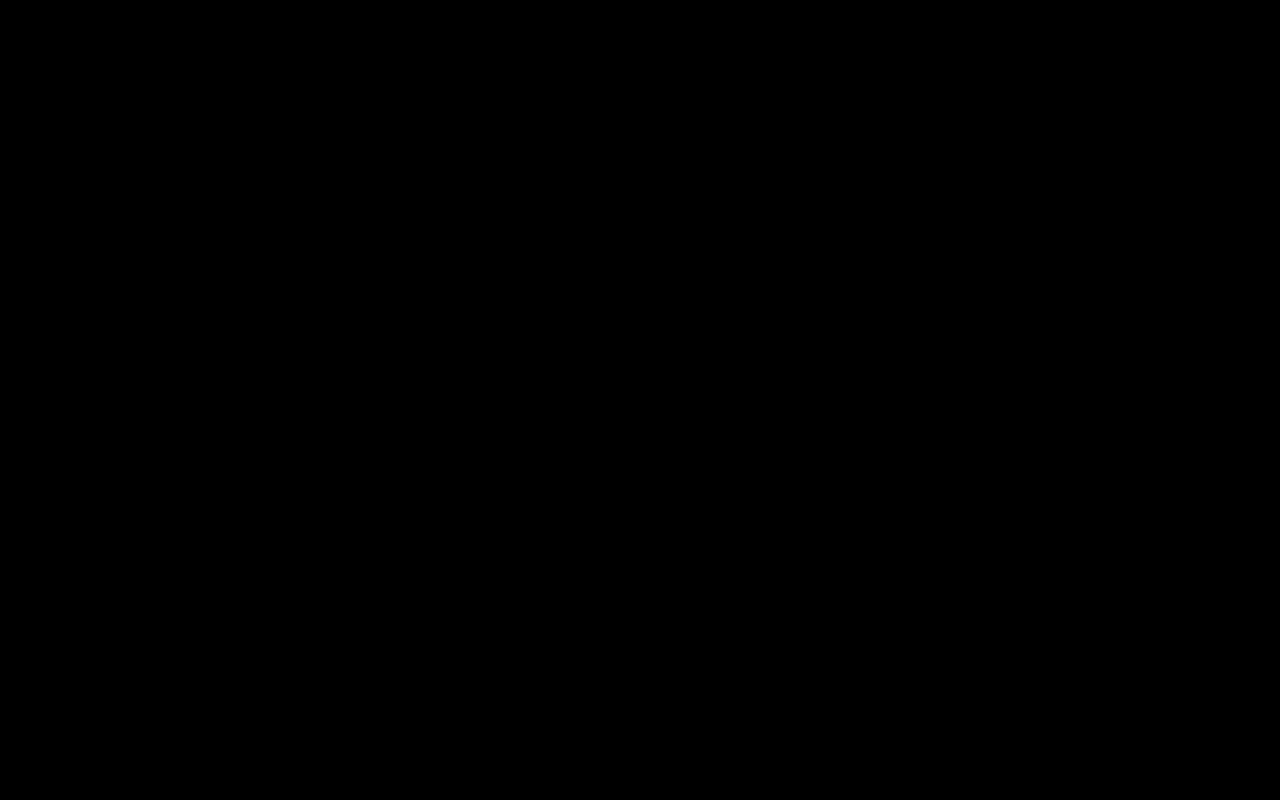
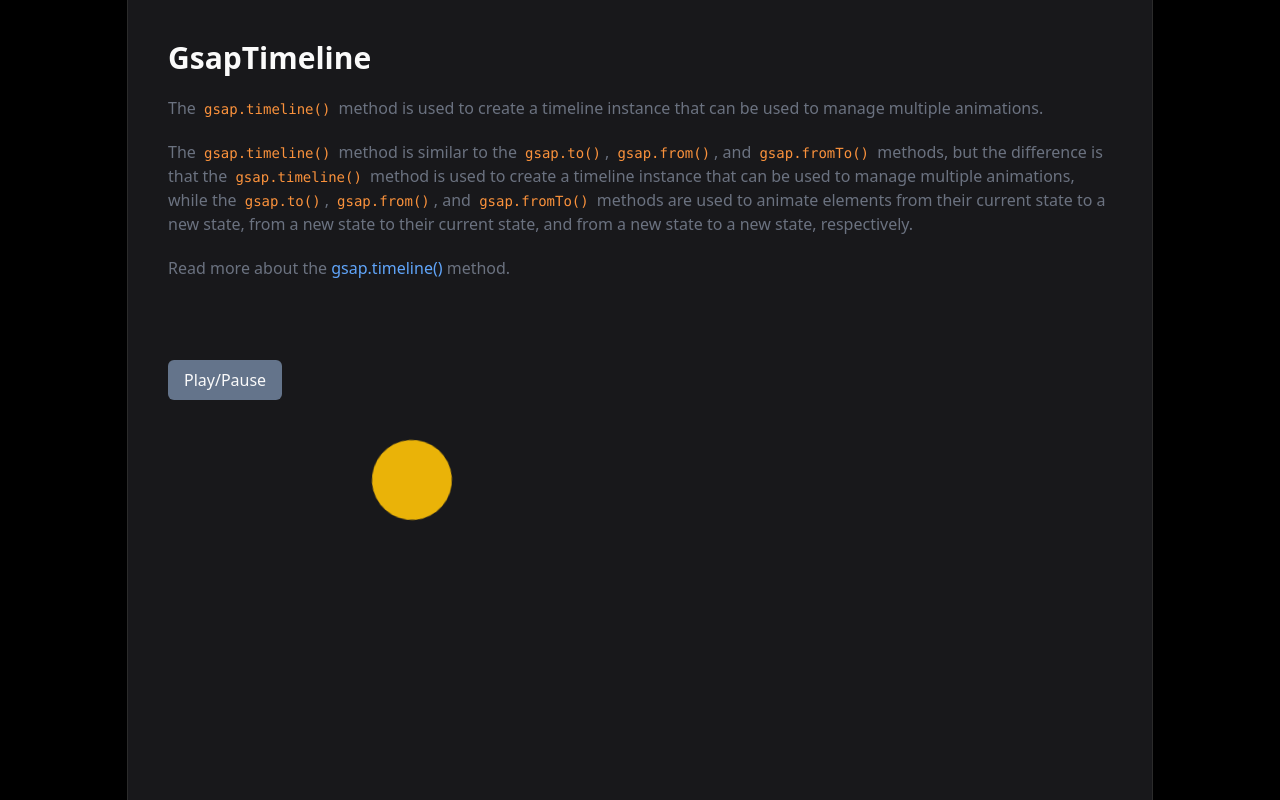
Before and after one commit to opheliah95/mobile-phone-site, a React (Vite) app: page /gsaptimeline in a window 1280 px wide. Before the commit this address had no page. Built offline with nearby package versions, Linux system fonts and the light colour scheme.

Commit message:
gsap timeline

```diff
--- a/src/App.jsx
+++ b/src/App.jsx
@@ -3,7 +3,8 @@
   GsapFrom,
   GsapTo,
   Home,
-  GsapFromTo
+  GsapFromTo,
+  GsapTimeline
 } from "./pages";
 
 function App() {
@@ -14,8 +15,9 @@
           <Route path="/gsapto" element={<GsapTo />} />
           <Route path="/gsapfrom" element={<GsapFrom />} />
           <Route path="/gsapfromto" element={<GsapFromTo />} />
+          <Route path="/gsaptimeline" element={<GsapTimeline />} />
           {/*
-          <Route path="/gsaptimeline" element={<GsapTimeline />} />
+
           <Route path="/gsapstagger" element={<GsapStagger />} />
           <Route path="/gsapscrolltrigger" element={<GsapScrollTrigger />} />
           <Route path="/gsaptext" element={<GsapText />} /> */}
--- /dev/null
+++ b/src/pages/GsapTimeline.jsx
@@ -0,0 +1,85 @@
+import gsap from "gsap";
+import { useGSAP } from "@gsap/react";
+gsap.registerPlugin(useGSAP);
+
+const GsapTimeline = () => {
+   var timeline = gsap.timeline({repeat: -1, repeatDelay: 0.3, yoyo: true})
+    useGSAP(()=>{
+        //fist animation
+        timeline.to("#yellow-box", {
+            x: 200,
+            rotate: 360,
+            borderRadius: "100%",
+            duration: 2,
+            ease: "back.inOut"
+        })
+         // second aniamtion
+         timeline.to("#yellow-box", {
+            y: 100,
+            duration:1,
+            scale: 0.8,
+            rotation: 360,
+            borderRadius: "8px",
+            ease: "back.inOut"
+        })
+
+        // second aniamtion
+        timeline.to("#yellow-box", {
+            x: 500,
+            duration:0.5,
+            scale: 2,
+            rotation: 360,
+            borderRadius: "8px",
+            ease: "back.inOut"
+        })
+
+
+    }, [])
+   return (
+      <main>
+        <h1>GsapTimeline</h1>
+
+        <p className="mt-5 text-gray-500">
+          The <code>gsap.timeline()</code> method is used to create a timeline
+          instance that can be used to manage multiple animations.
+        </p>
+
+        <p className="mt-5 text-gray-500">
+          The <code>gsap.timeline()</code> method is similar to the{" "}
+          <code>gsap.to()</code>, <code>gsap.from()</code>, and{" "}
+          <code>gsap.fromTo()</code> methods, but the difference is that the{" "}
+          <code>gsap.timeline()</code> method is used to create a timeline
+          instance that can be used to manage multiple animations, while the{" "}
+          <code>gsap.to()</code>, <code>gsap.from()</code>, and{" "}
+          <code>gsap.fromTo()</code> methods are used to animate elements from
+          their current state to a new state, from a new state to their current
+          state, and from a new state to a new state, respectively.
+        </p>
+
+        <p className="mt-5 text-gray-500">
+          Read more about the{" "}
+          <a
+            href="https://greensock.com/docs/v3/GSAP/gsap.timeline()"
+            target="_blank"
+            rel="noreferrer noopener nofollow"
+          >
+            gsap.timeline()
+          </a>{" "}
+          method.
+        </p>
+
+        <div className="mt-20 space-y-10">
+          <button onClick={() => {
+            if(timeline.paused())
+                timeline.play()
+            else
+                timeline.pause()
+          }}>Play/Pause</button>
+
+          <div id="yellow-box" className="w-20 h-20 bg-yellow-500 rounded-lg" />
+        </div>
+      </main>
+    );
+  };
+
+  export default GsapTimeline;
--- a/src/pages/index.jsx
+++ b/src/pages/index.jsx
@@ -2,9 +2,11 @@
 import GsapTo from "./GsapTo";
 import GsapFrom from "./GsapFrom";
 import GsapFromTo from "./GsapFromTo";
+import GsapTimeline from "./GsapTimeline";
 export {
   GsapTo,
   GsapFrom,
   GsapFromTo,
+  GsapTimeline,
   Home
 };
--- a/src/style.css
+++ b/src/style.css
@@ -712,6 +712,12 @@
   gap: 0.5rem;
 }
 
+.space-y-10 > :not([hidden]) ~ :not([hidden]) {
+  --tw-space-y-reverse: 0;
+  margin-top: calc(2.5rem * calc(1 - var(--tw-space-y-reverse)));
+  margin-bottom: calc(2.5rem * var(--tw-space-y-reverse));
+}
+
 .rounded-lg {
   border-radius: 0.5rem;
 }
@@ -734,6 +740,11 @@
 .bg-red-500 {
   --tw-bg-opacity: 1;
   background-color: rgb(239 68 68 / var(--tw-bg-opacity));
+}
+
+.bg-yellow-500 {
+  --tw-bg-opacity: 1;
+  background-color: rgb(234 179 8 / var(--tw-bg-opacity));
 }
 
 .p-5 {
```
